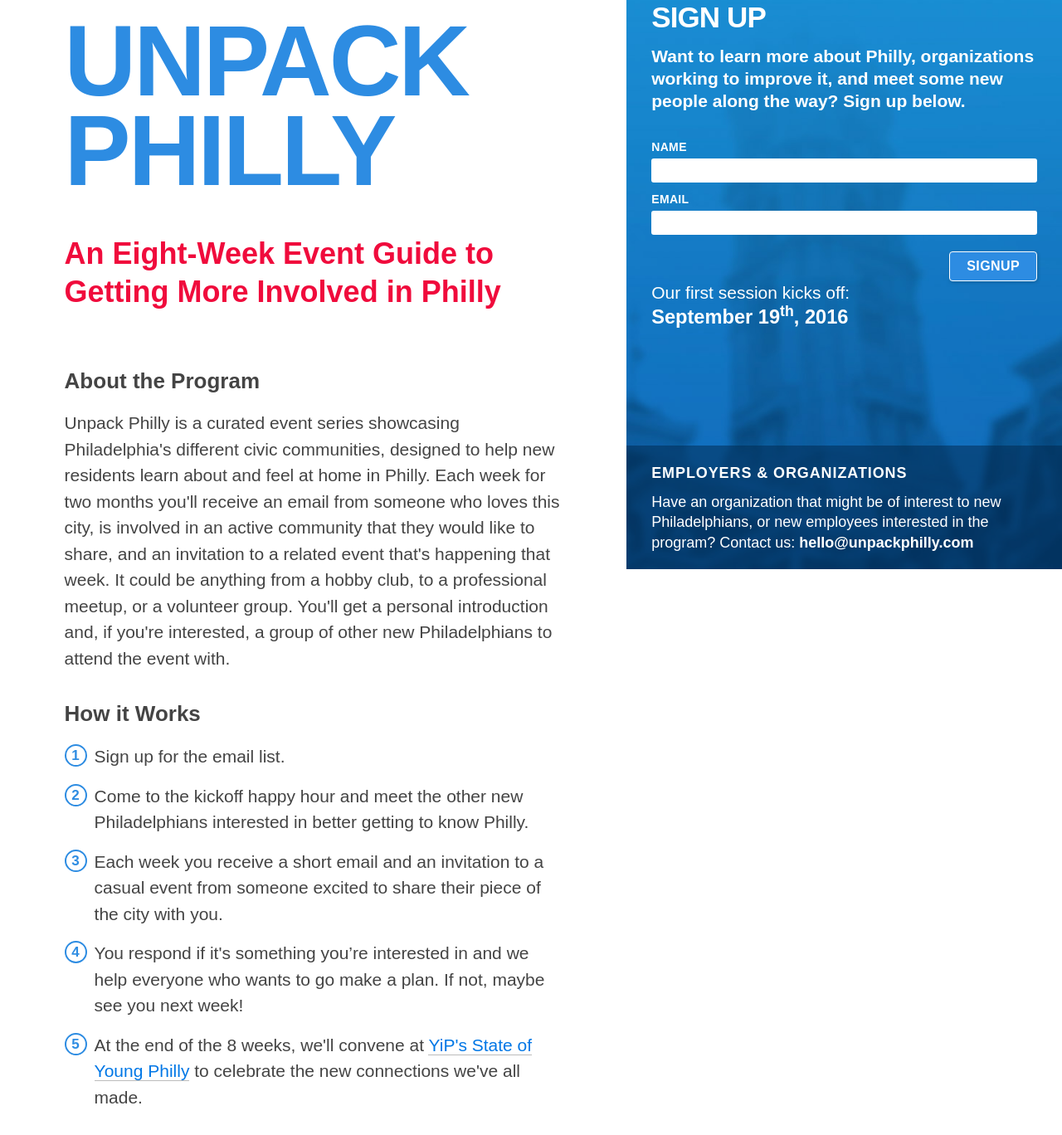
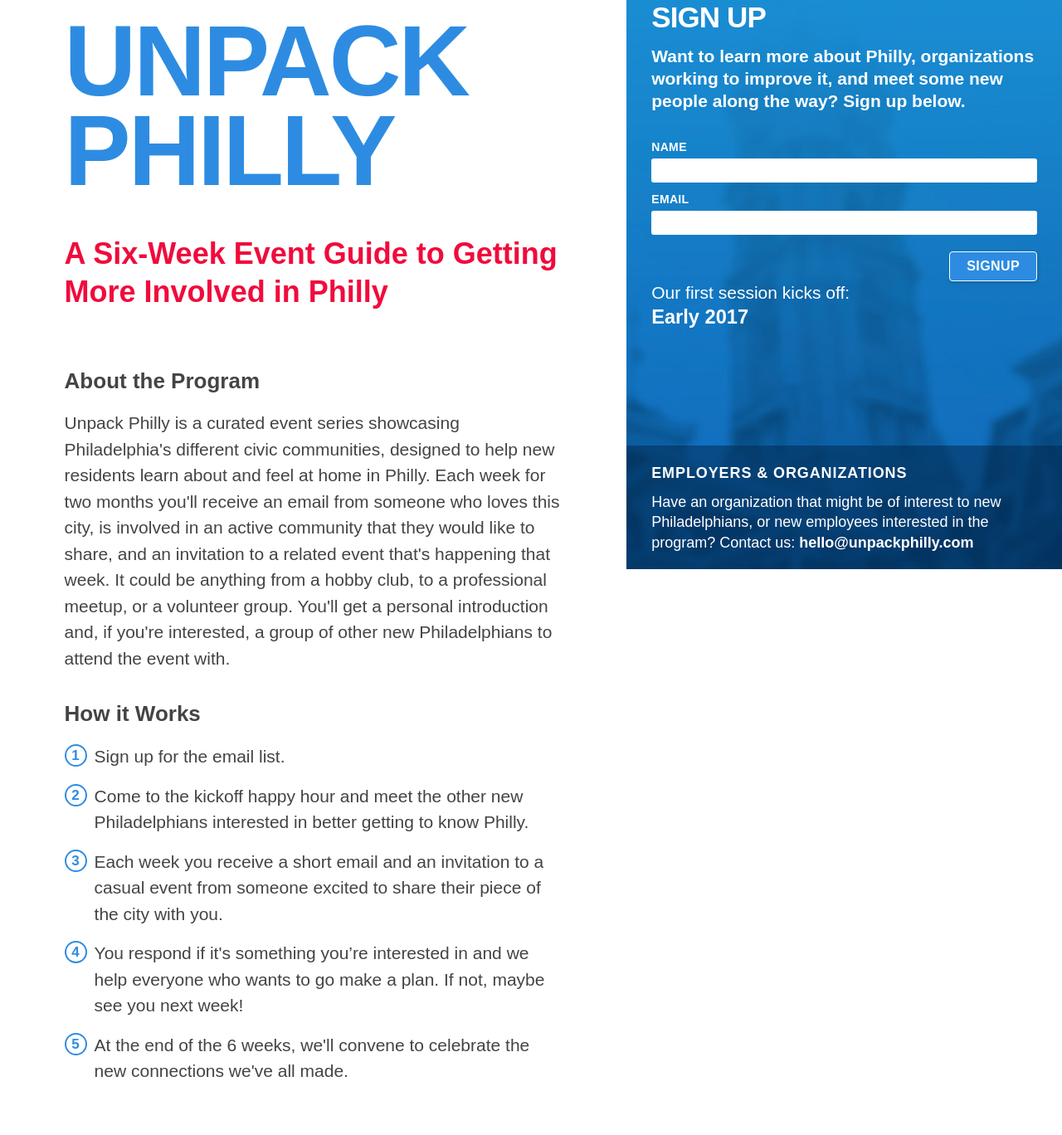
Before and after one commit to davisshaver/unpackphilly, a website: page index.html in a window 1280 px wide. Shown: the part 114-1482 px from the top of the page at 83% size. Drawn offline with Linux system fonts and the light colour scheme.

Commit message:
Update copy

```diff
--- a/index.html
+++ b/index.html
@@ -25,7 +25,7 @@
         <div class="content">
           <img src="img/yip-logo.png" id="yip-logo" alt="Young Involved Philadelphia" >
           <h1 class="a-head">Unpack Philly</h1>
-          <h2 class="b-head">An Eight-Week Event Guide to Getting More Involved in Philly</h2>
+          <h2 class="b-head">A Six-Week Event Guide to Getting More Involved in Philly</h2>
           <div id="anchors">
             <a href="#sign-up">Sign Up</a>
           </div>
@@ -38,7 +38,7 @@
             <p><span class="number">2</span>Come to the kickoff happy hour and meet the other new Philadelphians interested in better getting to know Philly. </p>
             <p><span class="number">3</span>Each week you receive a short email and an invitation to a casual event from someone excited to share their piece of the city with you.</p>
             <p><span class="number">4</span>You respond if it's something you’re interested in and we help everyone who wants to go make a plan. If not, maybe see you next week!</p>
-            <p><span class="number">5</span>At the end of the 8 weeks, we'll convene at <a href="http://younginvolvedphila.org/programs/state-of-young-philly/">YiP's State of Young Philly</a> to celebrate the new connections we've all made.</p>
+            <p><span class="number">5</span>At the end of the 6 weeks, we'll convene to celebrate the new connections we've all made.</p>
           </span>
         </div>
       </div>
@@ -72,7 +72,7 @@
             </div>
 						<p class="kickoff">
 							Our first session kicks off: <br>
-							<span class="kickoff-date">September 19<sup>th</sup>, 2016</span>
+							<span class="kickoff-date">Early 2017</span>
 						</p>
           </div>
         </div>
```
